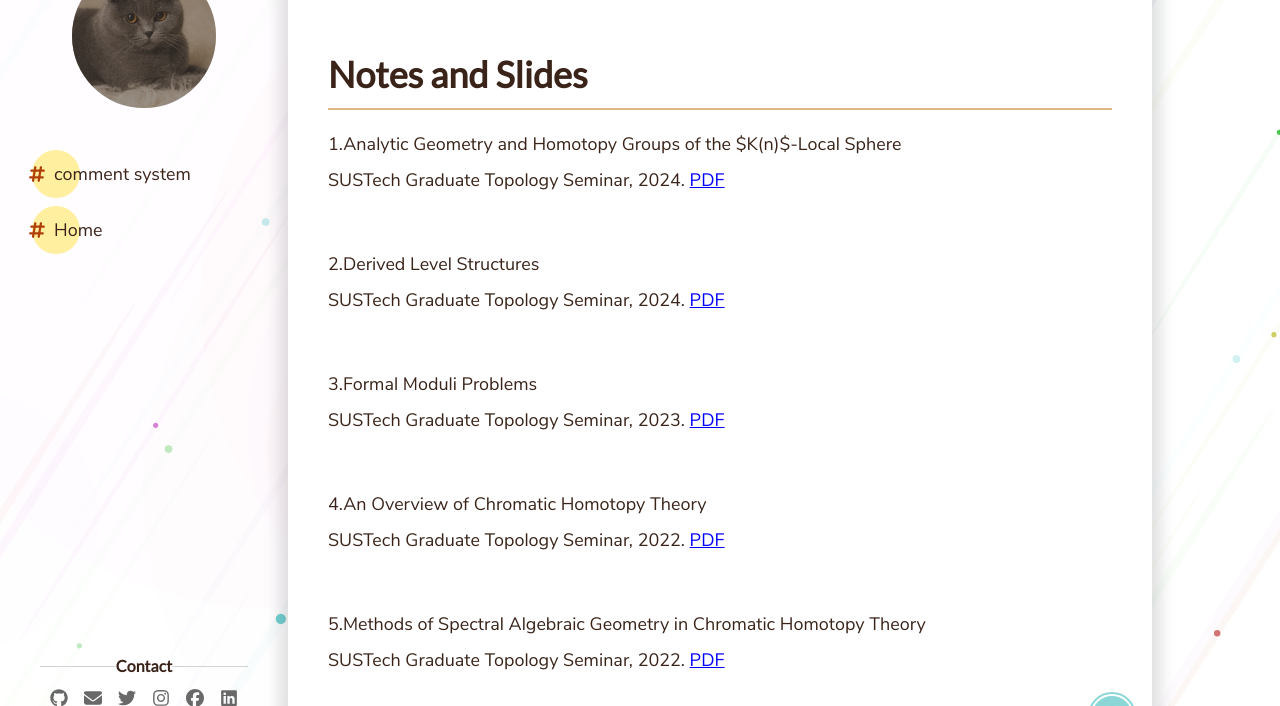
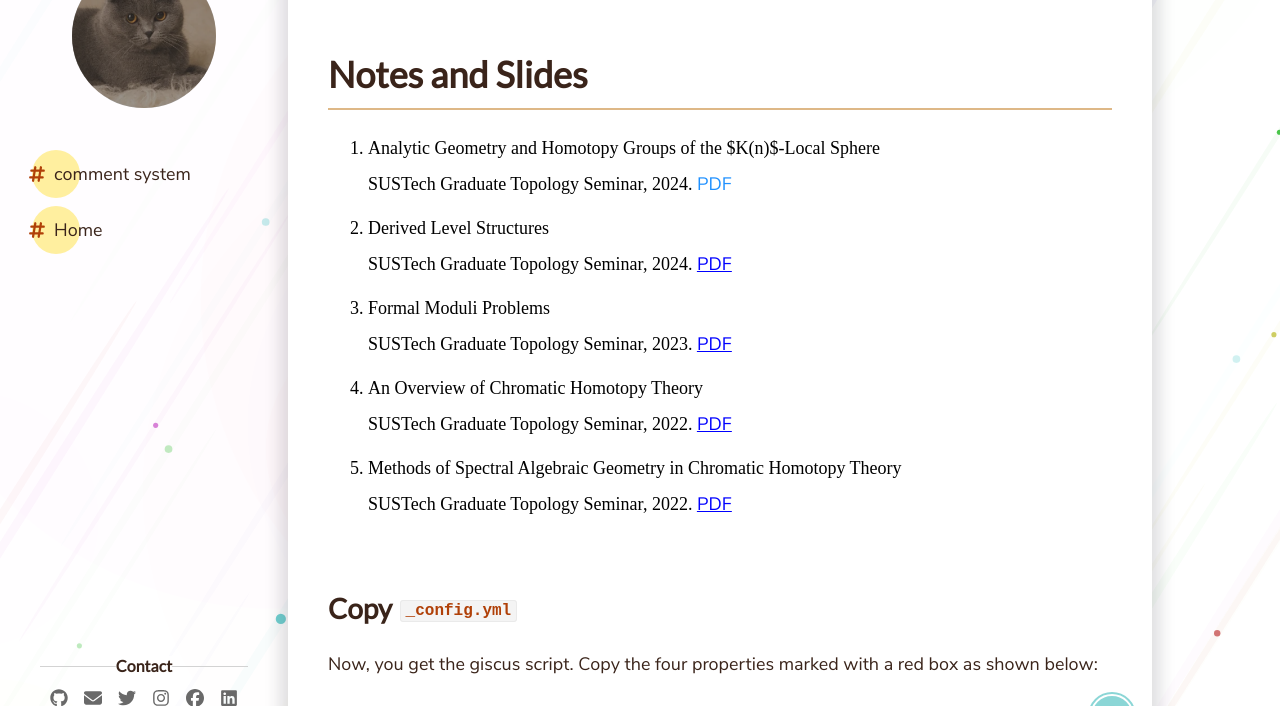
Before and after one commit to maxuecai/maxuecai.github.io, a Jekyll site: the page built from _pages/comment system.md, in a window 1280 px wide and 900 px high, scrolled down 1860 px, cut to the strip 128-834 px from the top of the window. Built offline with Jekyll 4.4.1, drawn with Linux system fonts in a browser that asks for light colours; comment, search, counter and statistics services are not loaded; some of the changed lines change nothing that is shown.

Commit message:
Update comment system.md

```diff
--- a/_pages/comment system.md
+++ b/_pages/comment system.md
@@ -26,19 +26,15 @@ In your GitHub repository Settings, make sure that `General` > `Features` > `Dis
 
 # Notes and Slides
 ---
-1.Analytic Geometry and Homotopy Groups  of the $K(n)$-Local Sphere
- SUSTech Graduate Topology Seminar, 2024. <a href="files/K(n)sphere.pdf" style ="color:blue;text-decoration:underline;">PDF
-
-2.Derived Level Structures
+1. Analytic Geometry and Homotopy Groups  of the $K(n)$-Local Sphere
+ SUSTech Graduate Topology Seminar, 2024. [PDF](files/K(n)sphere.pdf)
+2. Derived Level Structures
 SUSTech Graduate Topology Seminar, 2024. <a href="files/Derived_Level_Talk.pdf" style ="color:blue;text-decoration:underline;">PDF
-
-3.Formal Moduli Problems
+3. Formal Moduli Problems
 SUSTech Graduate Topology Seminar, 2023. <a href="files/FMP.pdf" style ="color:blue;text-decoration:underline;">PDF
-
-4.An Overview of Chromatic Homotopy Theory
+4. An Overview of Chromatic Homotopy Theory
 SUSTech Graduate Topology Seminar, 2022. <a href="files/cht.pdf" style ="color:blue;text-decoration:underline;">PDF
-
-5.Methods of Spectral Algebraic Geometry  in Chromatic Homotopy Theory
+5. Methods of Spectral Algebraic Geometry  in Chromatic Homotopy Theory
 SUSTech Graduate Topology Seminar, 2022. <a href="files/sag_cht.pdf" style ="color:blue;text-decoration:underline;">PDF
 
 
```
